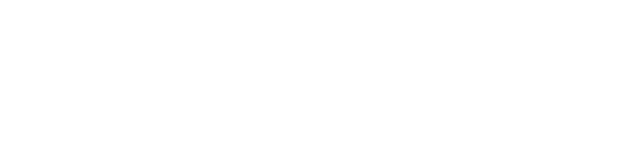
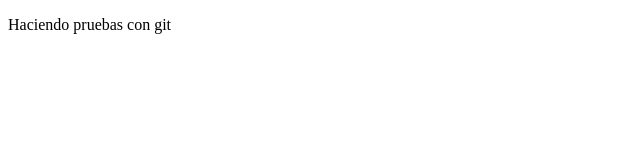
Before and after one commit to Logonztech/proyectoDemoCursoPreWork, a plain HTML site: page index.html in a window 1280 px wide. Shown: the whole page, without its empty margins (0-640 px from the left). Drawn offline with Linux system fonts and the light colour scheme.

Commit message:
Modificando index

```diff
--- a/index.html
+++ b/index.html
@@ -7,6 +7,8 @@
     <title>Document</title>
 </head>
 <body>
-
+    <p>
+        Haciendo pruebas con git
+    </p>
 </body>
 </html>
```
